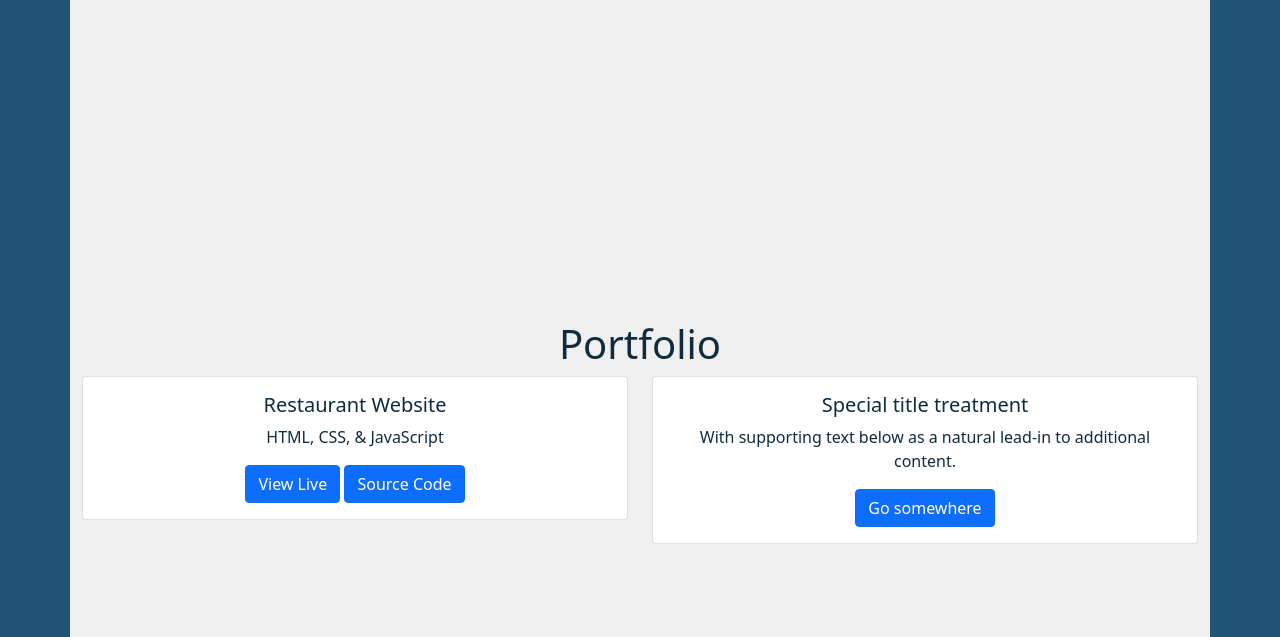
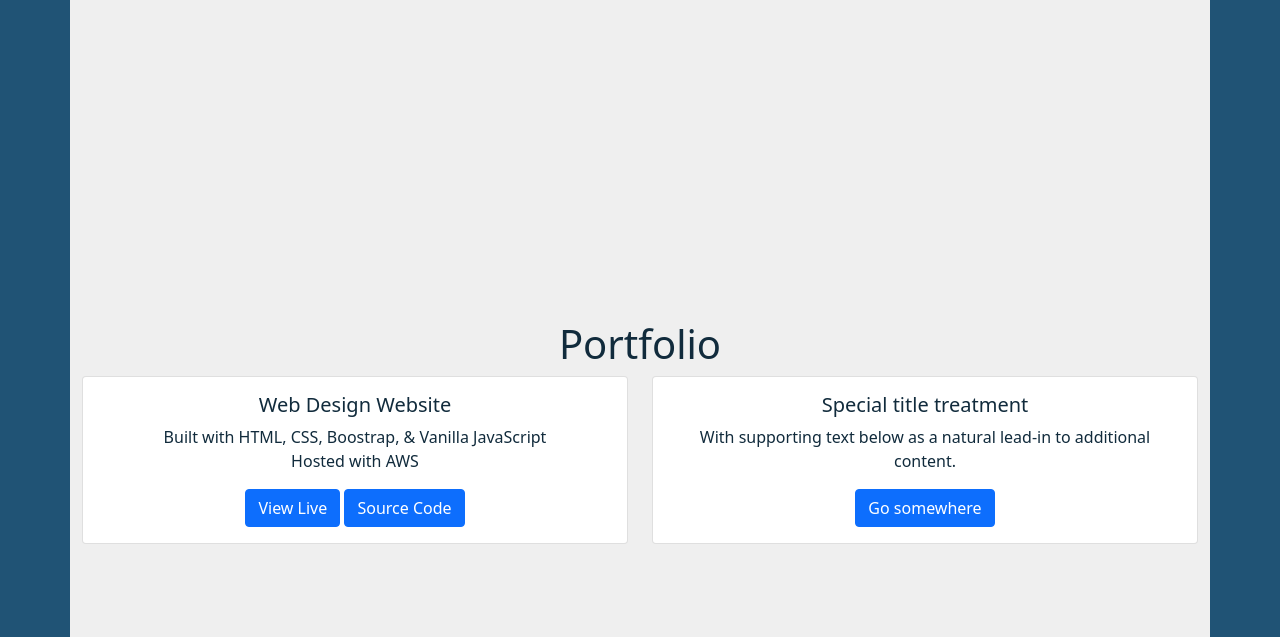
Before and after one commit to giannilamartina/2022-Portfolio-Website, a website: page index.html in a window 1280 px wide. Shown: the part 1058-1695 px from the top of the page. Drawn offline with nearby package versions, Linux system fonts and the light colour scheme.

Commit message:
web design portfolio project addes

```diff
--- a/index.html
+++ b/index.html
@@ -65,9 +65,10 @@
                 <div class="col-sm-6">
                   <div class="card">
                     <div class="card-body">
-                      <h5 class="card-title">Restaurant Website</h5>
-                      <p class="card-text">HTML, CSS, & JavaScript</p>
-                      <a href="#" class="btn btn-primary">View Live</a> <a href="https://github.com/giannilamartina/Restaurant-Website" class="btn btn-primary" target="_blank">Source Code</a>
+                      <h5 class="card-title">Web Design Website</h5>
+                      <p class="card-text">Built with HTML, CSS, Boostrap, & Vanilla JavaScript<br>
+                      Hosted with AWS</p>
+                      <a href="https://www.hackriculture.com" class="btn btn-primary" target="_blank">View Live</a> <a href="https://github.com/giannilamartina/Hackriculture" class="btn btn-primary" target="_blank">Source Code</a>
                     </div>
                   </div>
                 </div>
```
